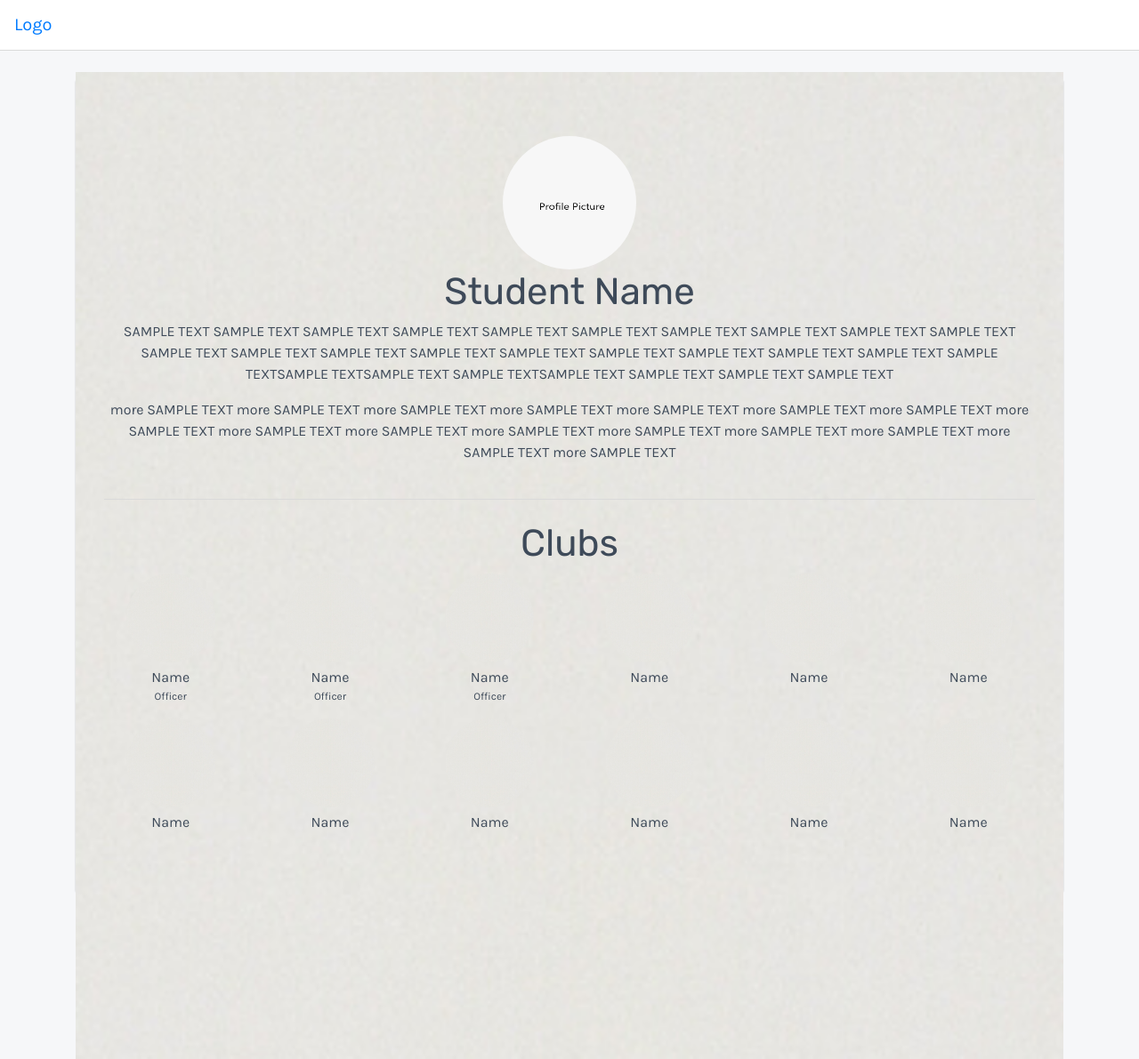
After one commit to TetrisFan/wwthackcodingcolts, a PHP site: page /student-profile.html in a window 1280 px wide. The commit adds this page. Shown: the whole page at 89% size. Run offline with PHP 8.4, Linux system fonts and the light colour scheme; some libraries are stand-ins or nearby versions.

Commit message:
Finished Student profile page

```diff
--- /dev/null
+++ b/front-end/student-profile.html
@@ -0,0 +1,94 @@
+<html lang="en">
+
+<head>
+  <meta charset="utf-8">
+  <meta name="viewport" content="width=device-width, initial-scale=1, shrink-to-fit=no">
+  <title>Student Profile</title>
+
+  <!-- Bootstrap core CSS -->
+  <link rel="stylesheet" href="https://maxcdn.bootstrapcdn.com/bootstrap/4.0.0/css/bootstrap.min.css" integrity="sha384-Gn5384xqQ1aoWXA+058RXPxPg6fy4IWvTNh0E263XmFcJlSAwiGgFAW/dAiS6JXm" crossorigin="anonymous">
+  <script src="https://code.jquery.com/jquery-3.2.1.slim.min.js" integrity="sha384-KJ3o2DKtIkvYIK3UENzmM7KCkRr/rE9/Qpg6aAZGJwFDMVNA/GpGFF93hXpG5KkN" crossorigin="anonymous"></script>
+  <script src="https://cdnjs.cloudflare.com/ajax/libs/popper.js/1.12.9/umd/popper.min.js" integrity="sha384-ApNbgh9B+Y1QKtv3Rn7W3mgPxhU9K/ScQsAP7hUibX39j7fakFPskvXusvfa0b4Q" crossorigin="anonymous"></script>
+  <script src="https://maxcdn.bootstrapcdn.com/bootstrap/4.0.0/js/bootstrap.min.js" integrity="sha384-JZR6Spejh4U02d8jOt6vLEHfe/JQGiRRSQQxSfFWpi1MquVdAyjUar5+76PVCmYl" crossorigin="anonymous"></script>
+
+  <!-- Custom styles for this template -->
+  <link rel="stylesheet" href="styles.css">
+</head>
+
+<body>
+  <nav class="navbar mb-4">
+    <a class="navbar-brand" href="#">Logo</a>
+  </nav>
+
+  <main role="main" class="container text-center">
+    <div class="d-flex flex-column justify-content-around text-center" style="height: 1%;">
+     <img src="images/gray.png" class="img-fluid" alt="Banner Image">
+    </div>
+    <div class="jumbotron d-flex flex-column justify-content-around text-center">
+      <div class="text-center">
+        <img src="images/white.png" class="student-profile-pic" alt="Profile Picture">
+      </div>
+      <h1>Student Name</h1>
+      <p>SAMPLE TEXT SAMPLE TEXT SAMPLE TEXT SAMPLE TEXT SAMPLE TEXT SAMPLE TEXT SAMPLE TEXT SAMPLE TEXT SAMPLE TEXT SAMPLE TEXT SAMPLE TEXT SAMPLE TEXT SAMPLE TEXT SAMPLE TEXT SAMPLE TEXT SAMPLE TEXT SAMPLE TEXT SAMPLE TEXT SAMPLE TEXT SAMPLE TEXTSAMPLE TEXTSAMPLE TEXT SAMPLE TEXTSAMPLE TEXT SAMPLE TEXT SAMPLE TEXT SAMPLE TEXT</p>
+      <p>more SAMPLE TEXT more SAMPLE TEXT more SAMPLE TEXT more SAMPLE TEXT more SAMPLE TEXT more SAMPLE TEXT more SAMPLE TEXT more SAMPLE TEXT more SAMPLE TEXT more SAMPLE TEXT more SAMPLE TEXT more SAMPLE TEXT more SAMPLE TEXT more SAMPLE TEXT more SAMPLE TEXT more SAMPLE TEXT</p>
+
+      <hr class="my-4">
+
+      <h1>Clubs</h1>
+
+      <div class="row d-flex flex-row justify-content-center">
+        <div class="col-lg-2 col-md-4 col-xs-6">
+          <img class="member-profile-pic" src="images/gray.png" alt="Club Pic">
+          <p class="mb-0">Name</p>
+          <p class="club-role">Officer</p>
+        </div>
+        <div class="col-lg-2 col-md-4 col-xs-6">
+          <img class="member-profile-pic" src="images/gray.png" alt="Club Pic">
+          <p class="mb-0">Name</p>
+          <p class="club-role">Officer</p>
+        </div>
+        <div class="col-lg-2 col-md-4 col-xs-6">
+          <img class="member-profile-pic" src="images/gray.png" alt="Club Pic">
+          <p class="mb-0">Name</p>
+          <p class="club-role">Officer</p>
+        </div>
+        <div class="col-lg-2 col-md-4 col-xs-6">
+          <img class="member-profile-pic" src="images/gray.png" alt="Club Pic">
+          <p class="mb-0">Name</p>
+        </div>
+        <div class="col-lg-2 col-md-4 col-xs-6">
+          <img class="member-profile-pic" src="images/gray.png" alt="Club Pic">
+          <p class="mb-0">Name</p>
+        </div>
+        <div class="col-lg-2 col-md-4 col-xs-6">
+          <img class="member-profile-pic" src="images/gray.png" alt="Club Pic">
+          <p class="mb-0">Name</p>
+        </div>
+        <div class="col-lg-2 col-md-4 col-xs-6">
+          <img class="member-profile-pic" src="images/gray.png" alt="Club Pic">
+          <p class="mb-0">Name</p>
+        </div>
+        <div class="col-lg-2 col-md-4 col-xs-6">
+          <img class="member-profile-pic" src="images/gray.png" alt="Club Pic">
+          <p class="mb-0">Name</p>
+        </div>
+        <div class="col-lg-2 col-md-4 col-xs-6">
+          <img class="member-profile-pic" src="images/gray.png" alt="Club Pic">
+          <p class="mb-0">Name</p>
+        </div>
+        <div class="col-lg-2 col-md-4 col-xs-6">
+          <img class="member-profile-pic" src="images/gray.png" alt="Club Pic">
+          <p class="mb-0">Name</p>
+        </div>
+        <div class="col-lg-2 col-md-4 col-xs-6">
+          <img class="member-profile-pic" src="images/gray.png" alt="Club Pic">
+          <p class="mb-0">Name</p>
+        </div>
+        <div class="col-lg-2 col-md-4 col-xs-6">
+          <img class="member-profile-pic" src="images/gray.png" alt="Club Pic">
+          <p class="mb-0">Name</p>
+        </div>
+      </div>
+
+    </div>
+  </main>
--- a/front-end/styles.css
+++ b/front-end/styles.css
@@ -230,6 +230,12 @@ hr {
   margin-right: 10px;
 }
 
+.student-profile-pic {
+  border-radius: 100%;
+  width: 150px;
+  height: 150px;
+}
+
 .subscribe-club-name {
   background-color: #F6F7F9;
   padding-left: 50px;
```
Also changed, not shown: front-end/images/white.png (added).
